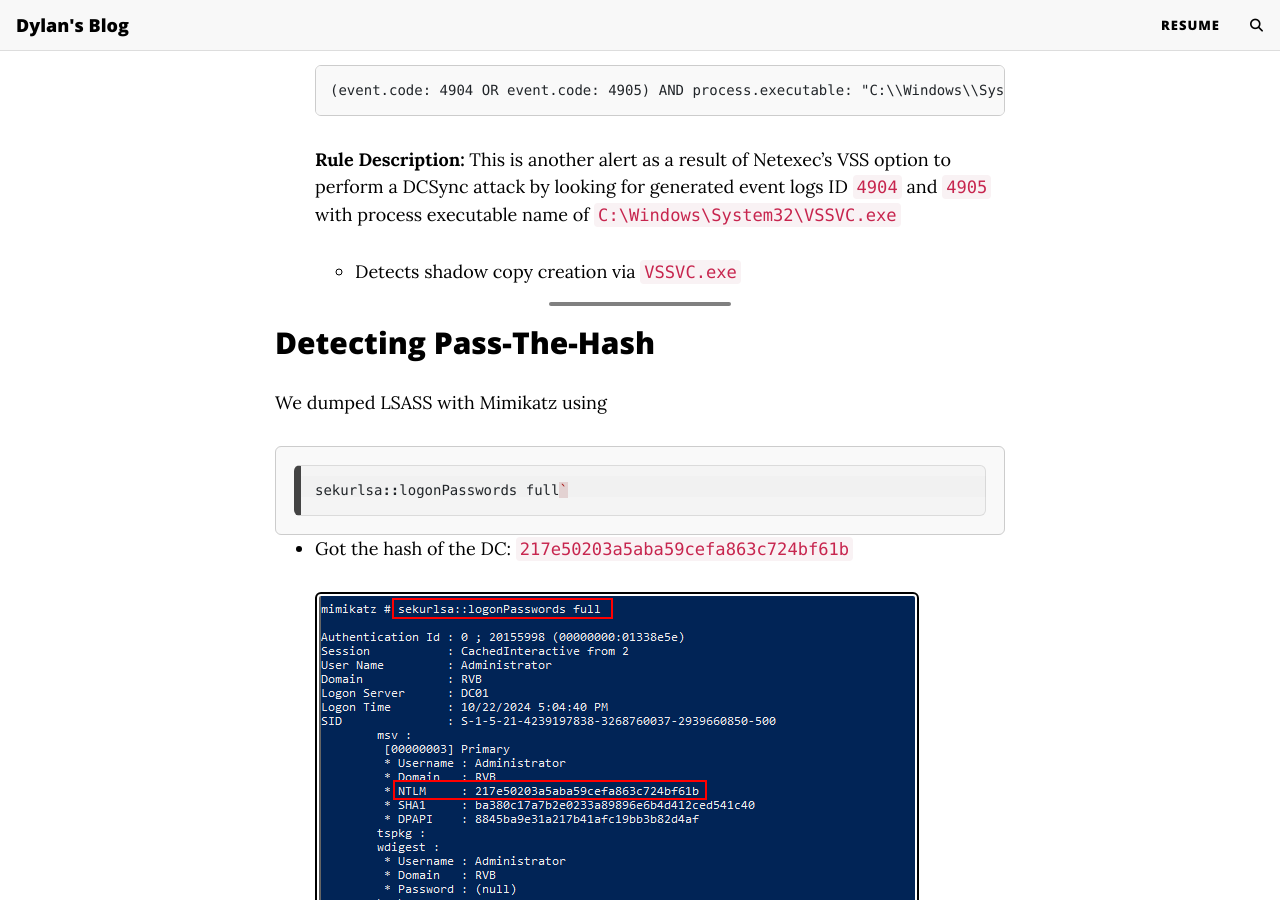
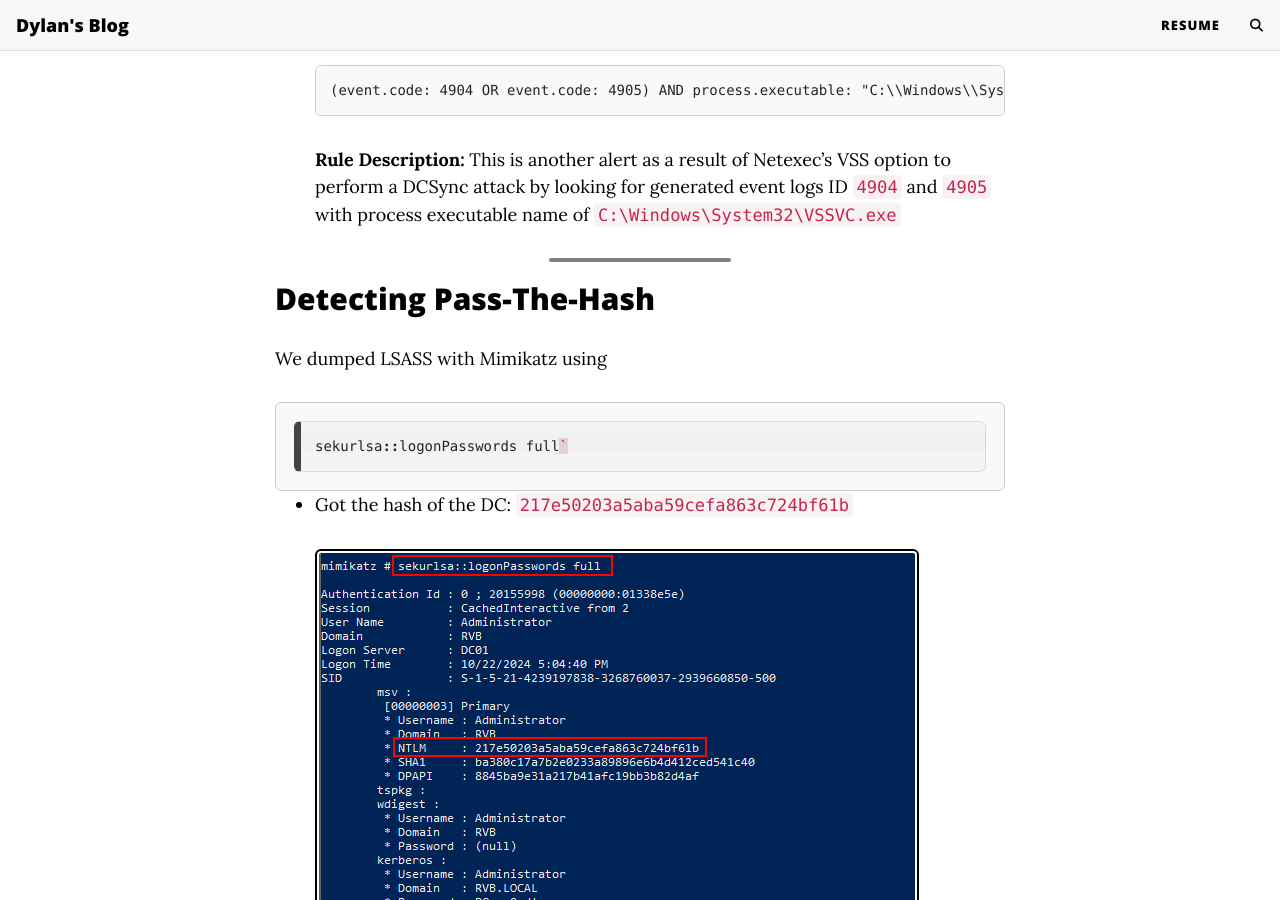
Before and after one commit to DylanDavis1/dylandavis1.github.io, a Jekyll site: the page built from _posts/2025-07-04-active-directory-detections-Part-1.md, in a window 1280 px wide and 900 px high, scrolled down 23077 px. Built offline with Jekyll 4.4.1, drawn with Linux system fonts in a browser that asks for light colours; comment, search, counter and statistics services are not loaded.

Commit message:
Update 2025-07-04-active-directory-detections-Part-1.md

````diff
--- a/_posts/2025-07-04-active-directory-detections-Part-1.md
+++ b/_posts/2025-07-04-active-directory-detections-Part-1.md
@@ -30,6 +30,7 @@
   - [Mimikatz](#detecting-dcsync-with-mimikatz)
   - [Netexec](#detecting-dcsync-with-netexec)
 - [Detecting Pass-The-Hash](#detecting-pass-the-hash)
+
 
 ---
 
@@ -111,6 +112,7 @@
 
 - **Description:** Flags Kerberos TGT requests with an abnormal `TicketOptions` value of `0x10`, which is commonly seen during password spraying with Kerbrute.
 
+
 ---
 
 ## Detecting AS-REP Roasting
@@ -167,6 +169,7 @@
 winlog.event_data.PreAuthType: "0" AND
 winlog.event_id: "4768"
 ```
+
 
 ---
 
@@ -227,6 +230,7 @@
 ```
 
 - **Description:** This log is the result of Impacket requesting a TGT, most likely with impacket-GetTGT. This allows attackers to request TGTs likely to be used with Pass-The-Ticket (PTT) attacks.
+
 
 ---
 
@@ -329,6 +333,7 @@
 
 - **Description:** Detects service ticket requests using RC4 encryption which is typically seen when using `GetUserSPNs` or `getST` to perform Kerberoasting.
 
+
 ---
 
 ## Detecting Kerberoasting Without Pre-Authentication
@@ -384,6 +389,7 @@
 ```
 
 - **Description:** Detects Kerberoasting performed against a user with pre-authentication disabled. The presence of a non-krbtgt SPN and PreAuthType `0` indicates this unusual ticket request without valid credentials.
+
 
 ---
 
@@ -576,6 +582,7 @@
    cmd.exe /Q /c rmdir /s /q C:\Windows\Temp\* 1> \Windows\Temp\* 2>&1
    ```
 
+
 4. **Rule Name:** Netexec Ntds VSS Option - Command Line Detection
 
    **Detection Query:**
@@ -591,6 +598,7 @@
    C:\Windows\system32\cmd.exe  /C copy \\?\GLOBALROOT\Device\HarddiskVolumeShadowCopy23\Windows\NTDS\ntds.dit C:\Windows\Temp\*.tmp
    ```
 
+
 5. **Rule Name:** Netexec Ntds VSS Option - Event Log Detection
 
    **Detection Query:**
@@ -601,9 +609,8 @@
 
    **Rule Description:** This is another alert as a result of Netexec’s VSS option to perform a DCSync attack by looking for generated event logs ID `4904` and `4905` with process executable name of `C:\Windows\System32\VSSVC.exe`
 
-   * Detects shadow copy creation via `VSSVC.exe`
+---
 
----
 
 ## Detecting Pass-The-Hash
 
````
